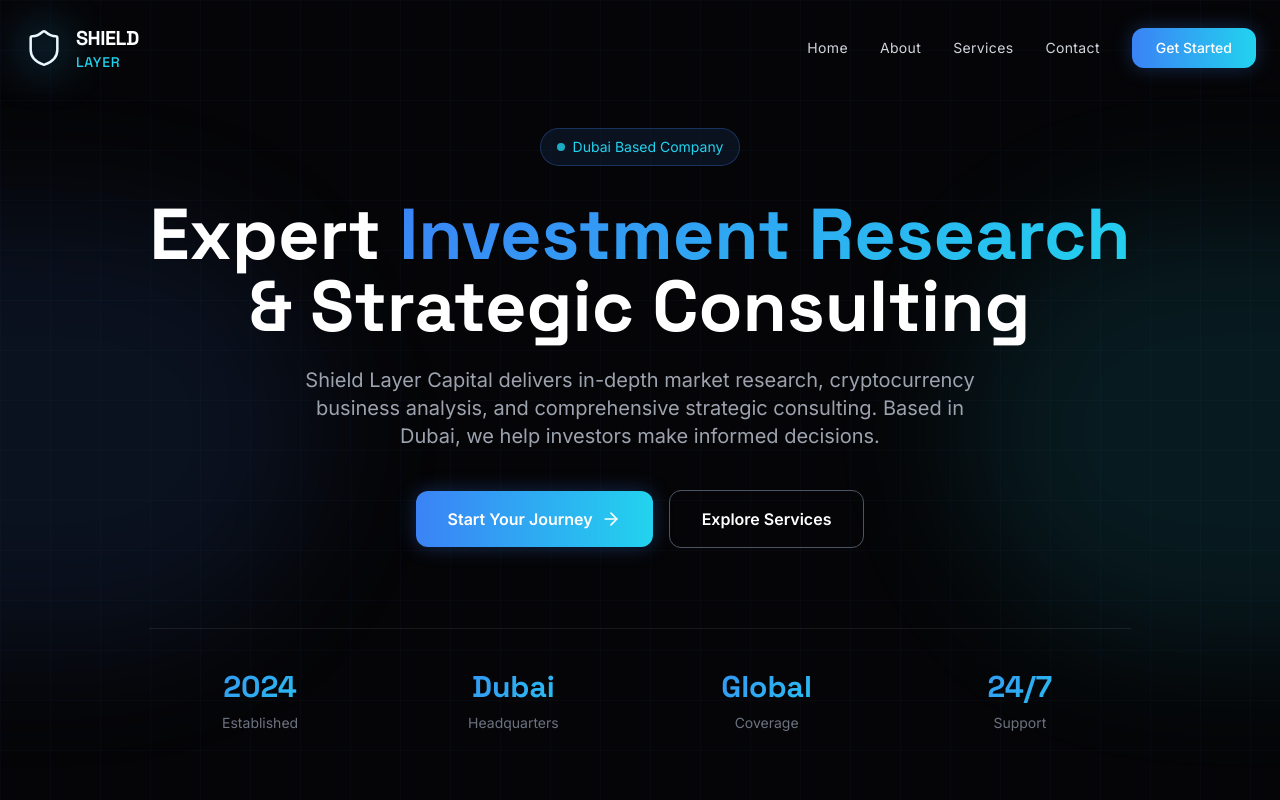
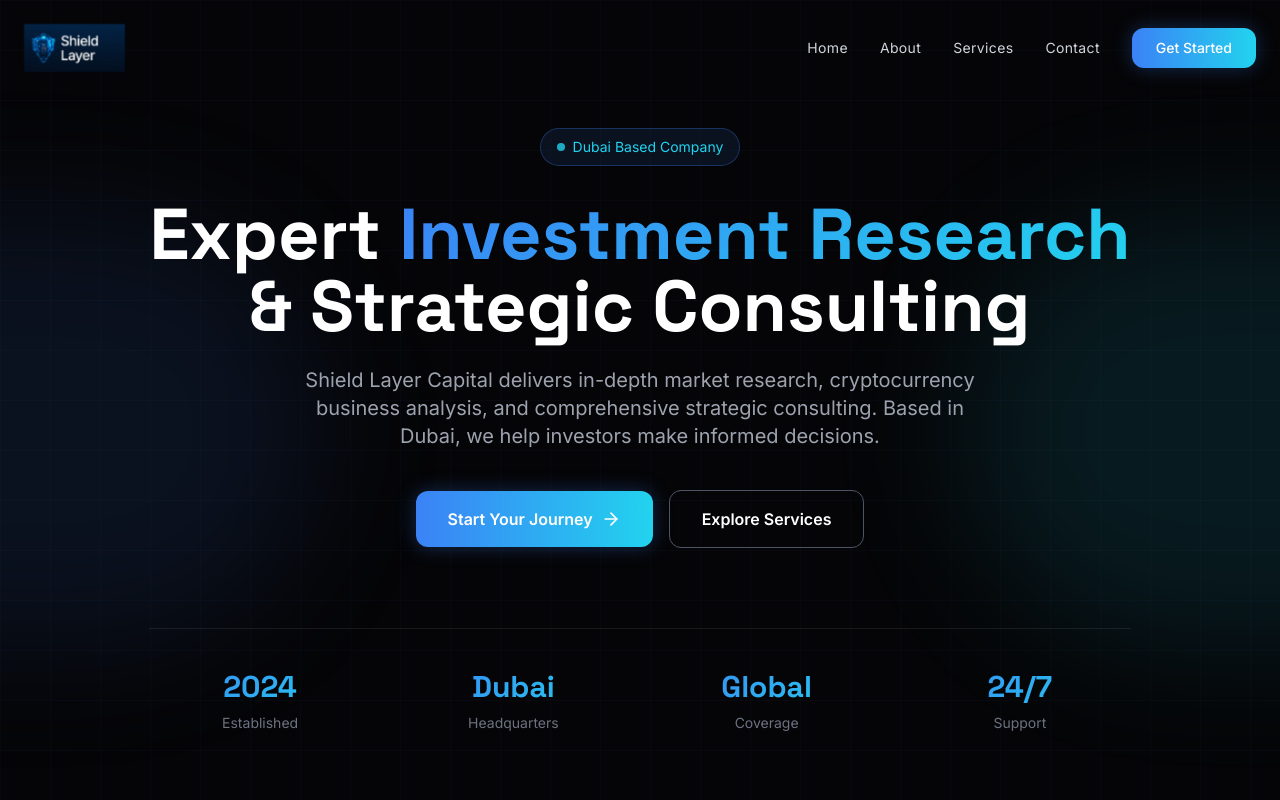
Before and after one commit to pzhusov/pzhusov-shield-layer-website, a React (Vite) app: page / in a window 1280 px wide. Shown: the top 800 px of the page. Built offline with nearby package versions, Linux system fonts and the light colour scheme.

Commit message:
Add Logo.jpg with glow effect and Open Graph meta tags

```diff
--- a/index.html
+++ b/index.html
@@ -6,6 +6,21 @@
   <meta name="viewport" content="width=device-width, initial-scale=1.0" />
   <title>Shield Layer Capital - Investment & Technology Enterprise</title>
   <meta name="description" content="Shield Layer Capital - Dubai-based investment consulting and technology enterprise management company." />
+
+  <!-- Open Graph / Facebook -->
+  <meta property="og:type" content="website" />
+  <meta property="og:url" content="https://shieldlayer.net/" />
+  <meta property="og:title" content="Shield Layer Capital - Investment & Technology Enterprise" />
+  <meta property="og:description" content="Dubai-based investment consulting and technology enterprise management company." />
+  <meta property="og:image" content="https://yybq25yr8fd3.space.minimax.io/Logo.jpg" />
+
+  <!-- Twitter -->
+  <meta property="twitter:card" content="summary_large_image" />
+  <meta property="twitter:url" content="https://shieldlayer.net/" />
+  <meta property="twitter:title" content="Shield Layer Capital - Investment & Technology Enterprise" />
+  <meta property="twitter:description" content="Dubai-based investment consulting and technology enterprise management company." />
+  <meta property="twitter:image" content="https://yybq25yr8fd3.space.minimax.io/Logo.jpg" />
+
   <link rel="preconnect" href="https://fonts.googleapis.com">
   <link rel="preconnect" href="https://fonts.gstatic.com" crossorigin>
   <link href="https://fonts.googleapis.com/css2?family=Inter:wght@300;400;500;600;700&family=Space+Grotesk:wght@400;500;600;700&display=swap" rel="stylesheet">
--- a/src/App.tsx
+++ b/src/App.tsx
@@ -2,7 +2,6 @@ import { useState, useEffect } from 'react'
 import {
   Menu,
   X,
-  Shield,
   TrendingUp,
   Bitcoin,
   LineChart,
@@ -22,16 +21,20 @@ import {
   Users
 } from 'lucide-react'
 
-// Logo Component (SVG representation of the Shield Layer logo)
+// Logo Component with actual logo image and glow effect
 const Logo = () => (
-  <div className="flex items-center gap-3">
+  <div className="flex items-center gap-3 group">
     <div className="relative">
-      <Shield className="w-10 h-10 text-white" strokeWidth={1.5} />
-      <div className="absolute inset-0 bg-gradient-to-r from-cyber-blue to-cyber-cyan opacity-30 blur-xl" />
-    </div>
-    <div className="flex flex-col">
-      <span className="text-white font-heading font-bold text-xl tracking-tight">SHIELD</span>
-      <span className="text-cyber-cyan font-heading font-medium text-sm tracking-wider">LAYER</span>
+      {/* Outer glow effect */}
+      <div className="absolute -inset-3 bg-gradient-to-r from-cyber-blue via-cyber-cyan to-cyber-blue opacity-0 group-hover:opacity-60 blur-2xl transition-all duration-500 group-hover:duration-200" />
+      {/* Inner glow effect */}
+      <div className="absolute -inset-1 bg-gradient-to-r from-cyber-blue to-cyber-cyan opacity-0 group-hover:opacity-80 blur-md transition-all duration-300" />
+      {/* Logo image with enhanced glow on hover */}
+      <img
+        src="/Logo.jpg"
+        alt="Shield Layer Capital"
+        className="relative h-12 w-auto object-contain transition-all duration-300 group-hover:scale-105 group-hover:drop-shadow-[0_0_15px_rgba(59,130,246,0.8)] group-hover:drop-shadow-[0_0_25px_rgba(34,211,238,0.6)]"
+      />
     </div>
   </div>
 )
```
Also changed, not shown: public/Logo.jpg (added), 1 other file (tests, documents, lock files or other folders).
